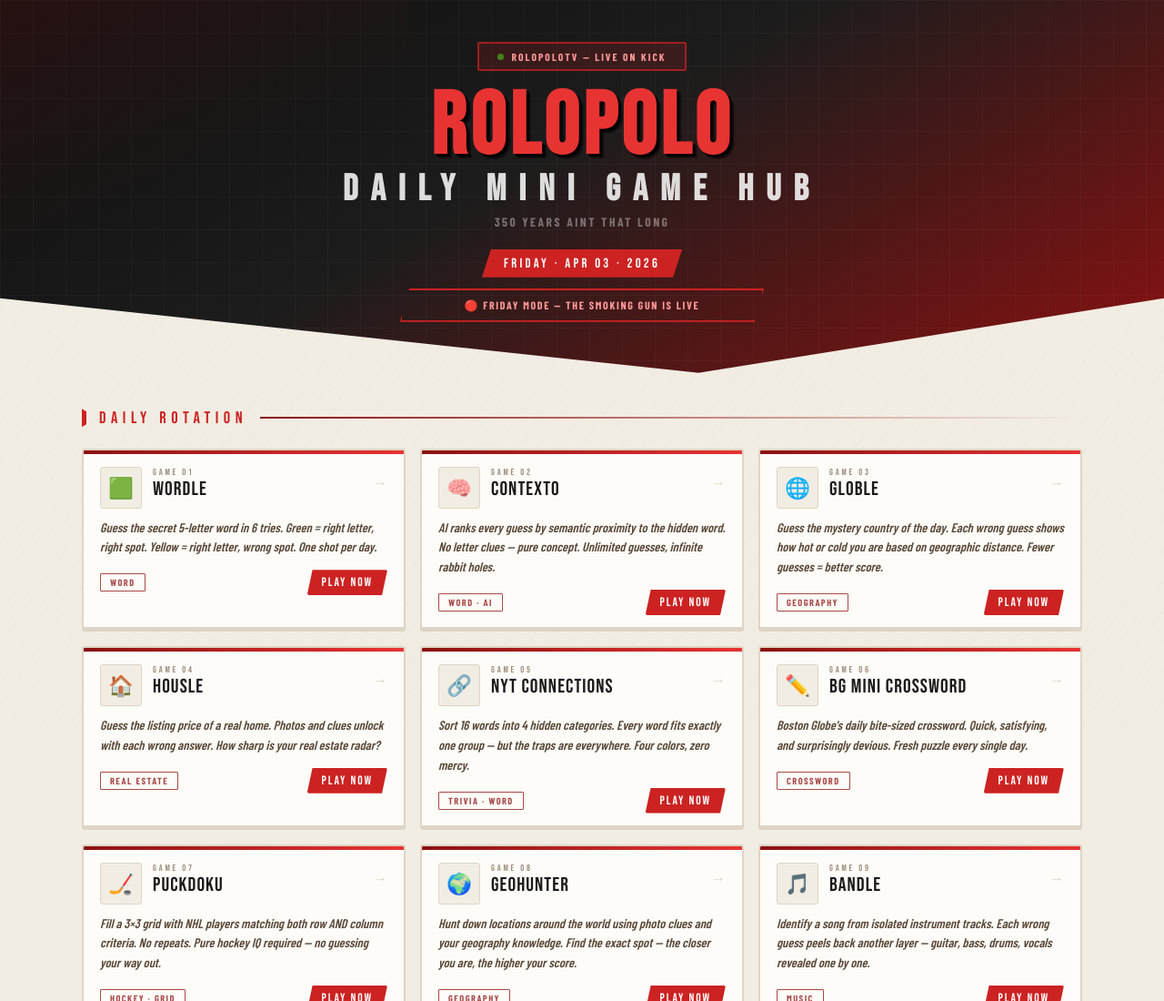
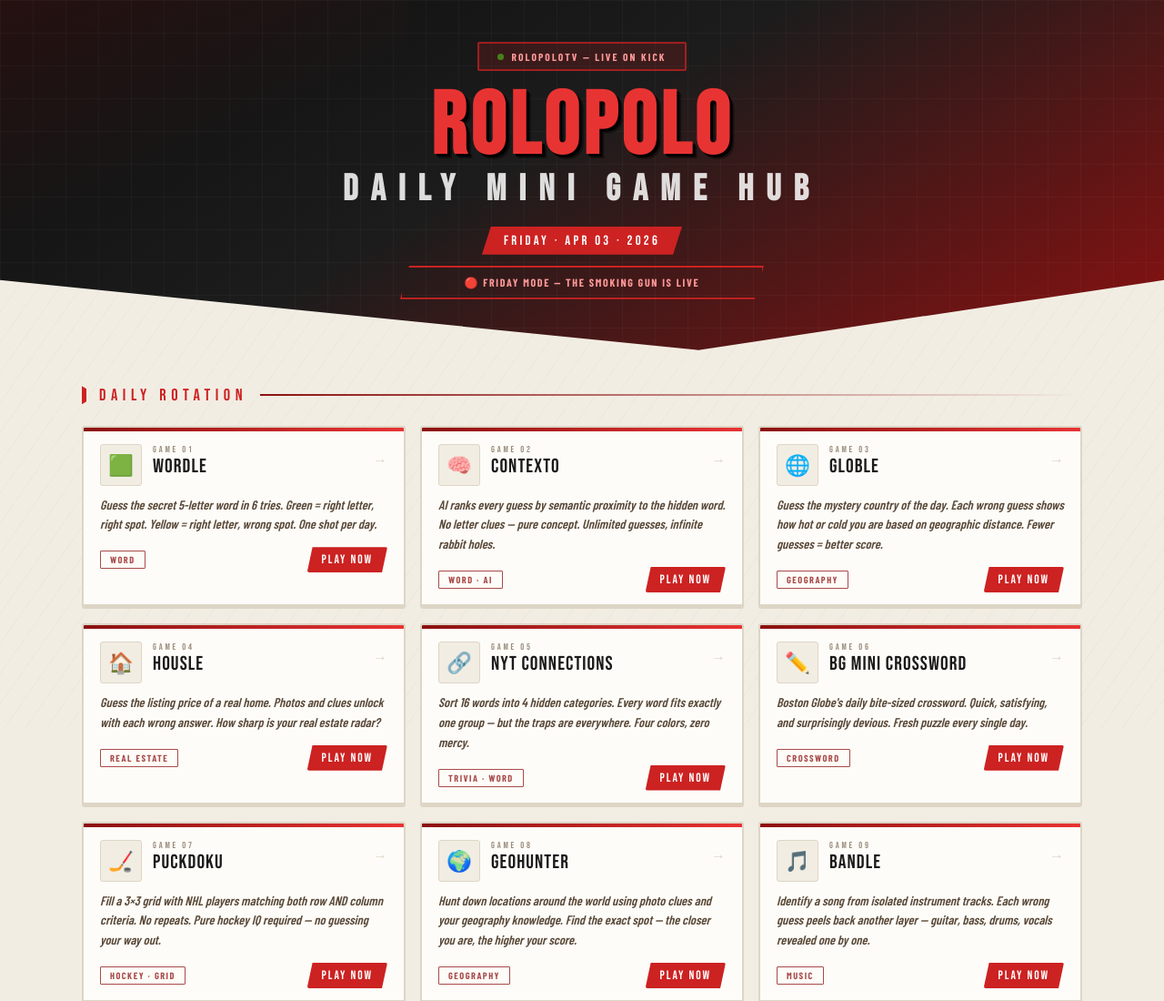
Before and after one commit to Coop859/rolorolominigames, a plain HTML site: page index.html in a window 1280 px wide. Shown: the top 1100 px of the page at 91% size. Drawn offline with nearby package versions, Linux system fonts and the light colour scheme; a web font is replaced by a local one.

Commit message:
Update index.html

```diff
--- a/index.html
+++ b/index.html
@@ -532,7 +532,7 @@
       <span class="h1-rolo">ROLOPOLO</span>
       <span class="h1-hub">Daily Mini Game Hub</span>
     </h1>
-    <p>350 YEARS AINT THAT LONG</p>
+    <p></p>
     <div class="today-banner" id="today-banner">LOADING...</div>
     <div class="friday-notice" id="friday-notice">🔴 FRIDAY MODE — THE SMOKING GUN IS LIVE</div>
   </div>
```
